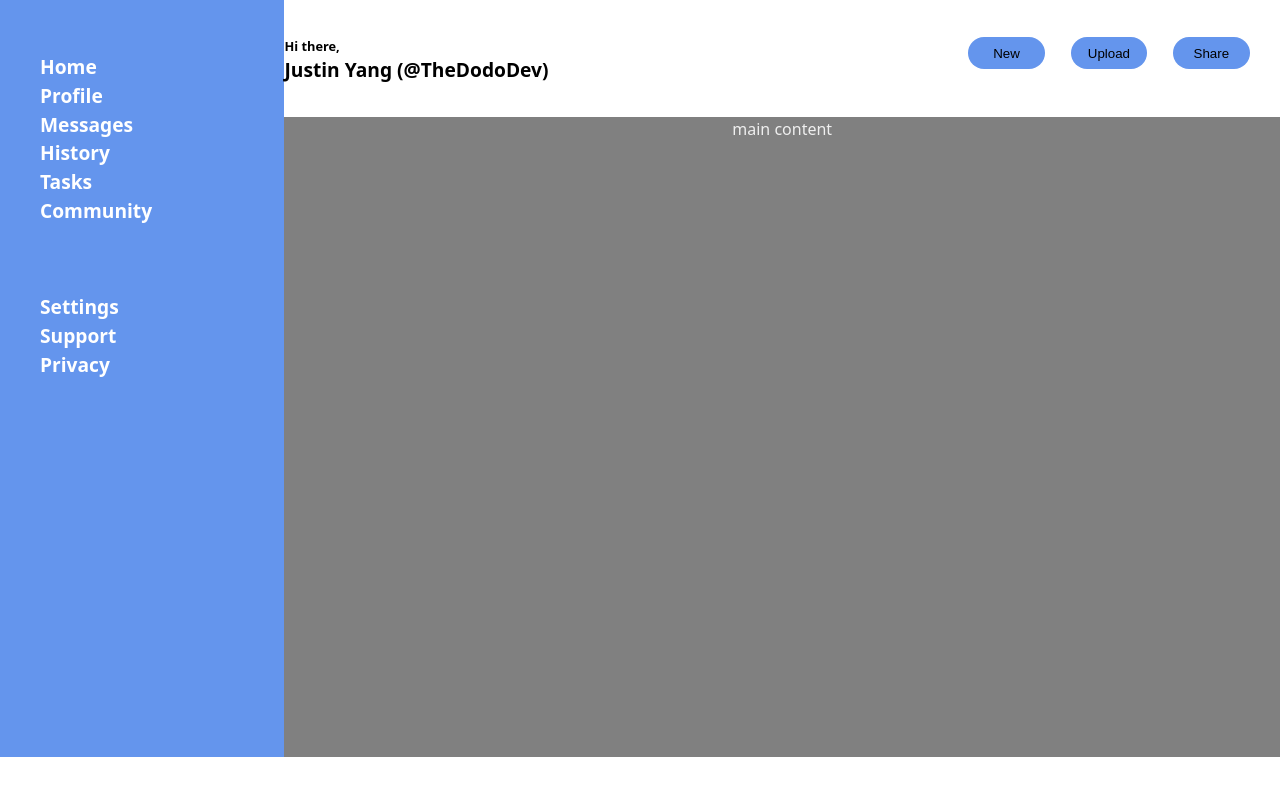
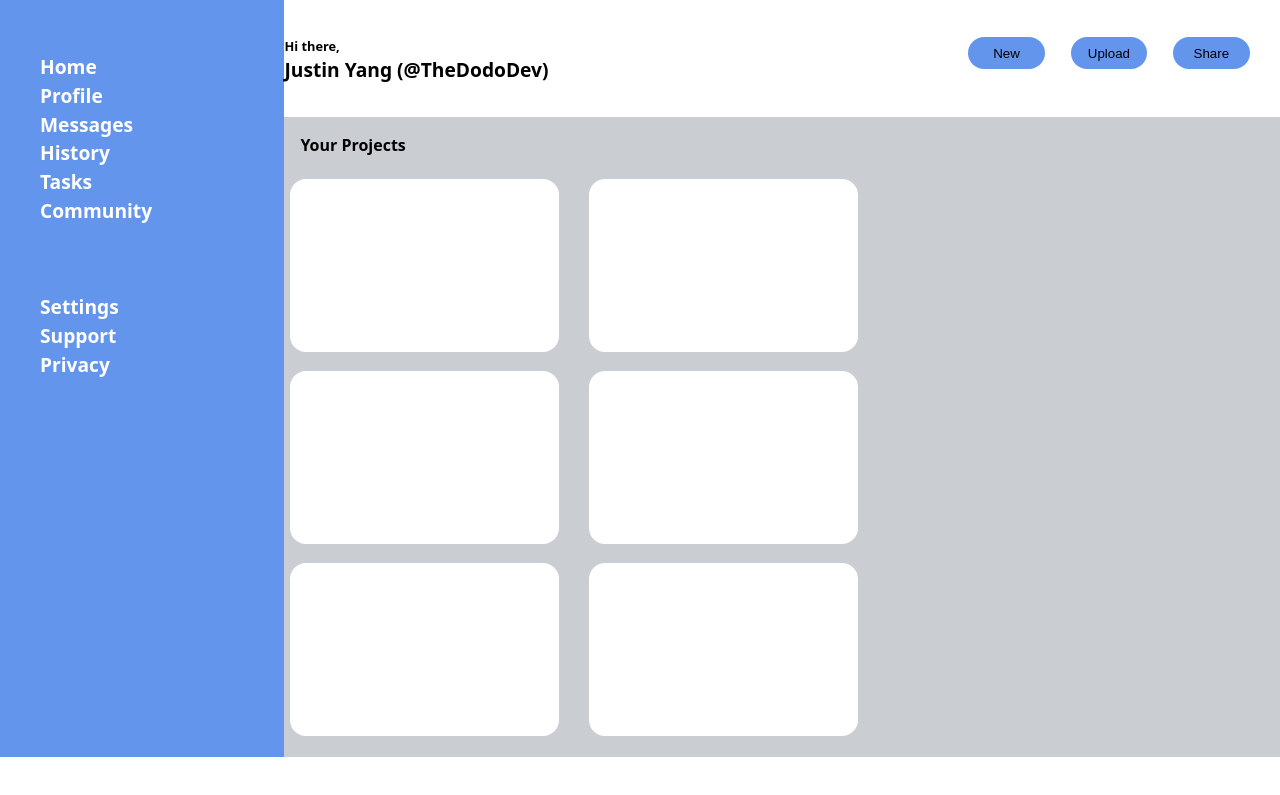
Before and after one commit to TheDodoDev/odin-admin-dashboard, a website built with Vite: page index.html in a window 1280 px wide. Shown: the part 43-838 px from the top of the page. Before the commit the page ends 800 px from the top, so only its background shows below. Built offline with nearby package versions, Linux system fonts and the light colour scheme.

Commit message:
feat: Add project cards to main content

```diff
--- a/index.html
+++ b/index.html
@@ -57,7 +57,26 @@
         </div>
       </div>
       <div class="main-content">
-        main content
+        <div class="main-content__projects">
+          <p class="bold left-align">Your Projects</p>
+          <div class="main-content__projects__cards">
+            <div class="main-content__projects__cards__card">
+            </div>
+            <div class="main-content__projects__cards__card">
+            </div>
+            <div class="main-content__projects__cards__card">
+            </div>
+            <div class="main-content__projects__cards__card">
+            </div>
+            <div class="main-content__projects__cards__card">
+            </div>
+            <div class="main-content__projects__cards__card">
+            </div>
+          </div>
+        </div>
+        <div class="main-content__social">
+
+        </div>
       </div>
     </div>
   </body>
--- a/src/style.css
+++ b/src/style.css
@@ -89,11 +89,38 @@ body {
   font-size: 1.2rem;
 }
 
-.main-content {
-  grid-area: main-content;
-  background-color: gray;
+.left-align {
+  text-align: left;
 }
 
+.main-content {
+  display: grid;
+  grid-template-columns: 75% 25%;
+  grid-template-rows: 100%;
+  grid-area: main-content;
+  background-color: rgb(202, 206, 211);
+}
+
+.main-content__projects p {
+  color: black;
+  margin: 2vh;
+}
+
+.main-content__projects__cards {
+  display: grid;
+  width: 100%;
+  height: 100%;
+  grid-template-columns: repeat(2, 40%);
+  grid-template-rows: repeat(3, 30%);
+}
+
+.main-content__projects__cards__card {
+  width: 90%;
+  height: 90%;
+  background-color: white;
+  margin: 2%;
+  border-radius: 1rem;
+}
 
 .sidebar {
   display: grid;
```
